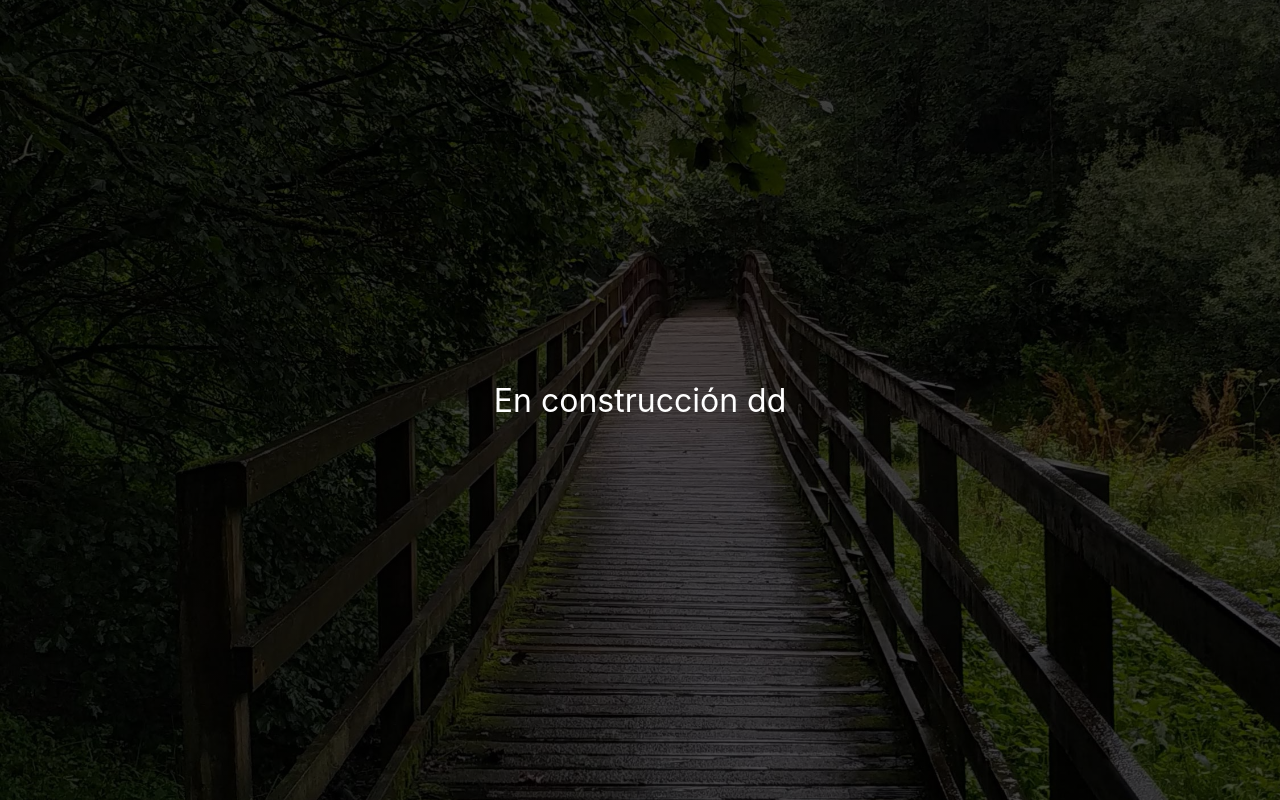
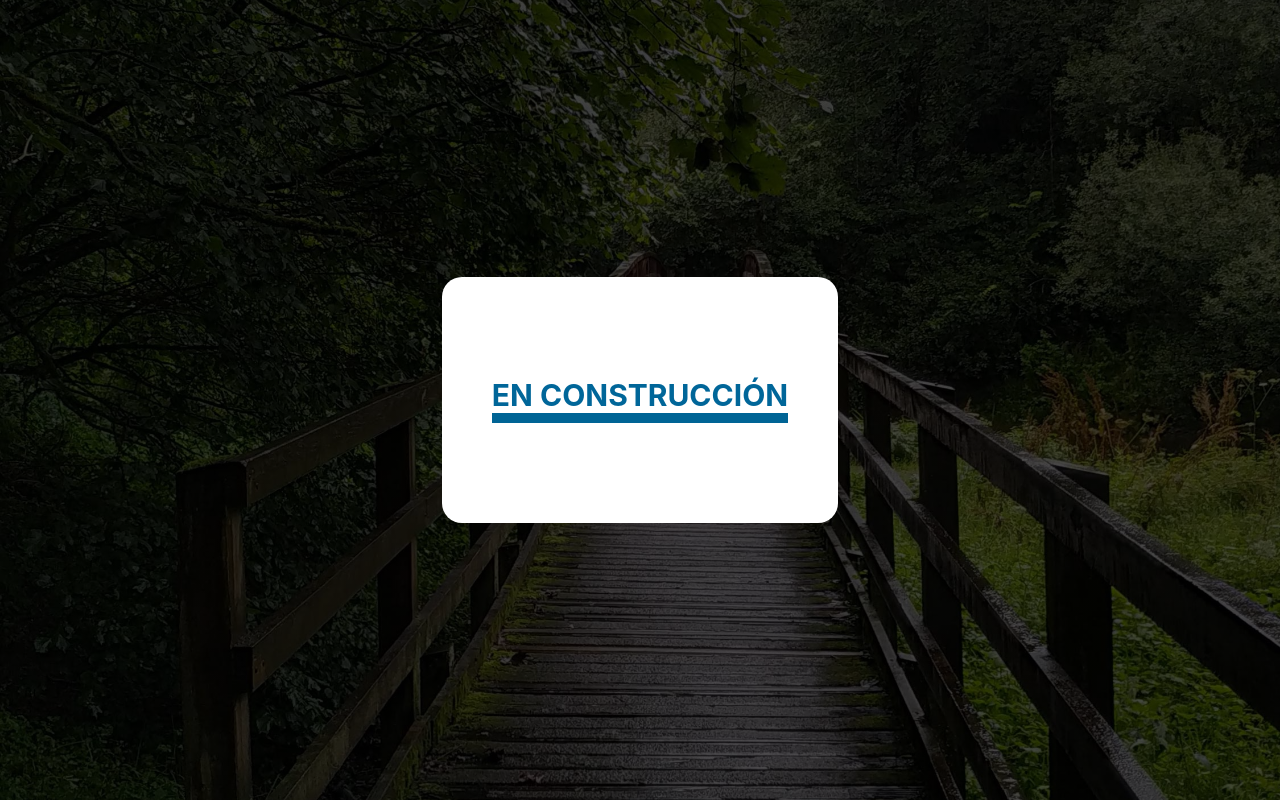
Before and after one commit to DavidRamiroBarragan/blog, a React (Create React App) app: page / in a window 1280 px wide. Built offline with nearby package versions, Linux system fonts and the light colour scheme.

Commit message:
fix App.tsx

```diff
--- a/src/App.scss
+++ b/src/App.scss
@@ -1,4 +1,7 @@
+@import "./assets/scss/abstracts/base";
 @import "./assets/scss/abstracts/mixin";
+@import "./assets/scss/abstracts/variables";
+
 .app-header {
     background-image: linear-gradient(rgba(0, 0, 0, .7), rgba(0, 0, 0, .7)),
     url("assets/img/background.jpg");
@@ -7,8 +10,16 @@
     min-height: 100vh;
     @include flexPosition;
 
+    &__section {
+        background-color: white;
+        padding: 10rem 5rem;
+        border-radius: 2rem;
+    }
+
     &__texto {
-        color: white;
-        font-size: calc(1rem + 2vmin);
+        color: color(primary);
+        font-size: size(xl);
+        text-transform: uppercase;
+        border-bottom: 1rem solid darken(color(primary), .7);
     }
 }
--- a/src/App.tsx
+++ b/src/App.tsx
@@ -5,7 +5,9 @@ const App: React.FC = (): JSX.Element => {
   return (
     <div className="app">
       <header className="app-header">
-        <p className="app-header__texto">En construcción  dd</p>
+        <div className="app-header__section">
+          <h1 className="app-header__texto">En construcción</h1>
+        </div>
       </header>
     </div>
   );
--- a/src/assets/scss/abstracts/_variables.scss
+++ b/src/assets/scss/abstracts/_variables.scss
@@ -0,0 +1,21 @@
+$colors: (
+    primary: #006699,
+    secondary: #A6111F,
+    terciary: #08A685,
+);
+
+@function color($color-name) {
+    @return map-get($colors, $color-name);
+}
+
+$font-sizes: (
+    xl: 3rem,
+    lg: 2.5rem,
+    md: 2rem,
+    sm: 1.8rem,
+    xs: 1.6rem
+);
+
+@function size($size) {
+    @return map-get($font-sizes, $size);
+}
```
